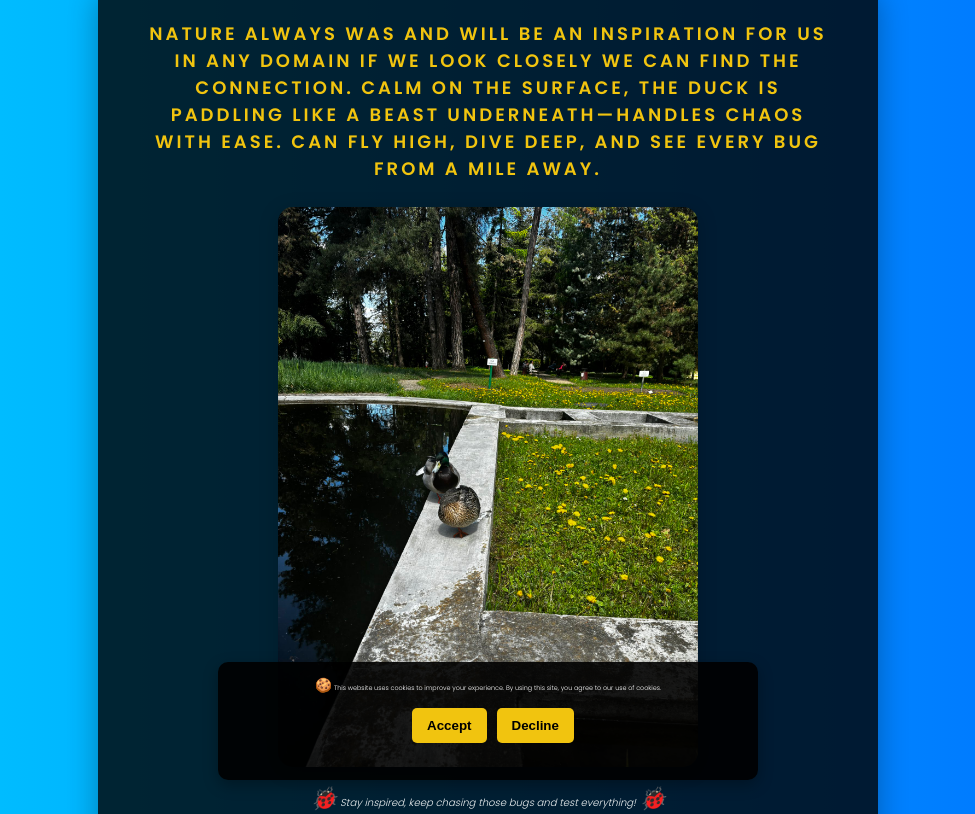
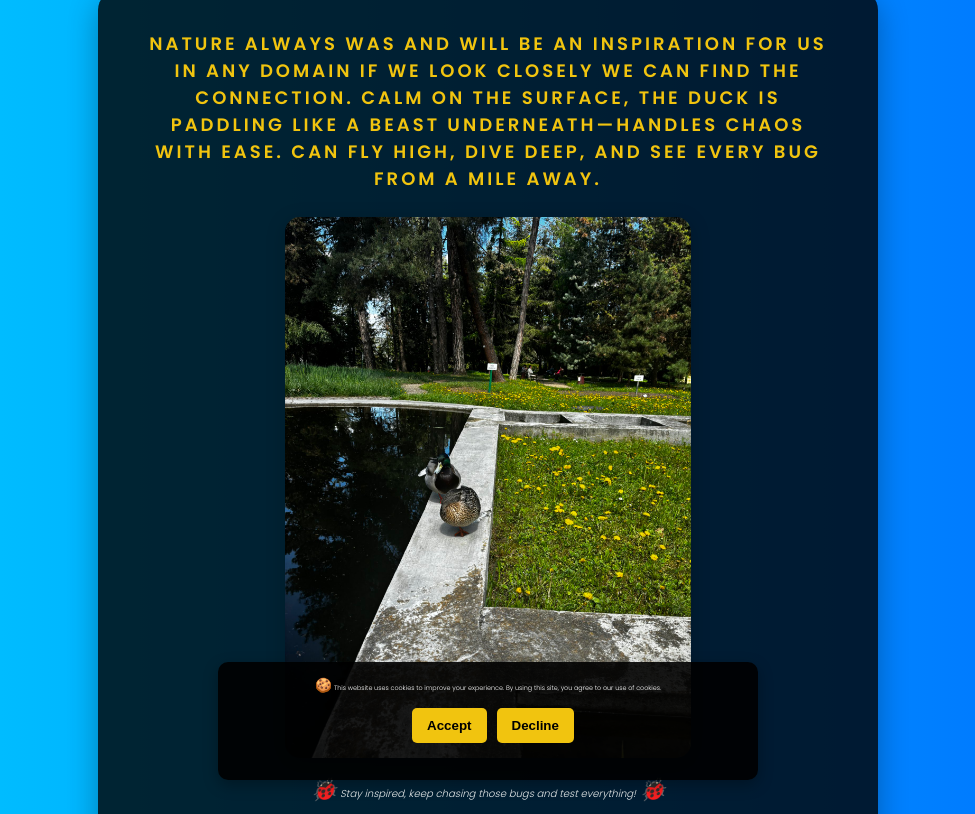
Before and after one commit to IuliaSacelean/mystaticwebsite, a plain HTML site: page dailyQAmotto.html in a window 1280 px wide. Shown: the top 814 px of the page, without its empty margins (152-1127 px from the left). Drawn offline with Linux system fonts and the light colour scheme.

Commit message:
changes image

```diff
--- a/dailyQAmotto.html
+++ b/dailyQAmotto.html
@@ -75,7 +75,7 @@
         }
 
         .motto-image {
-            max-width: 60%;
+            max-width: 58%;
             height: auto;
             margin-top: 25px;
             border-radius: 15px;
```
